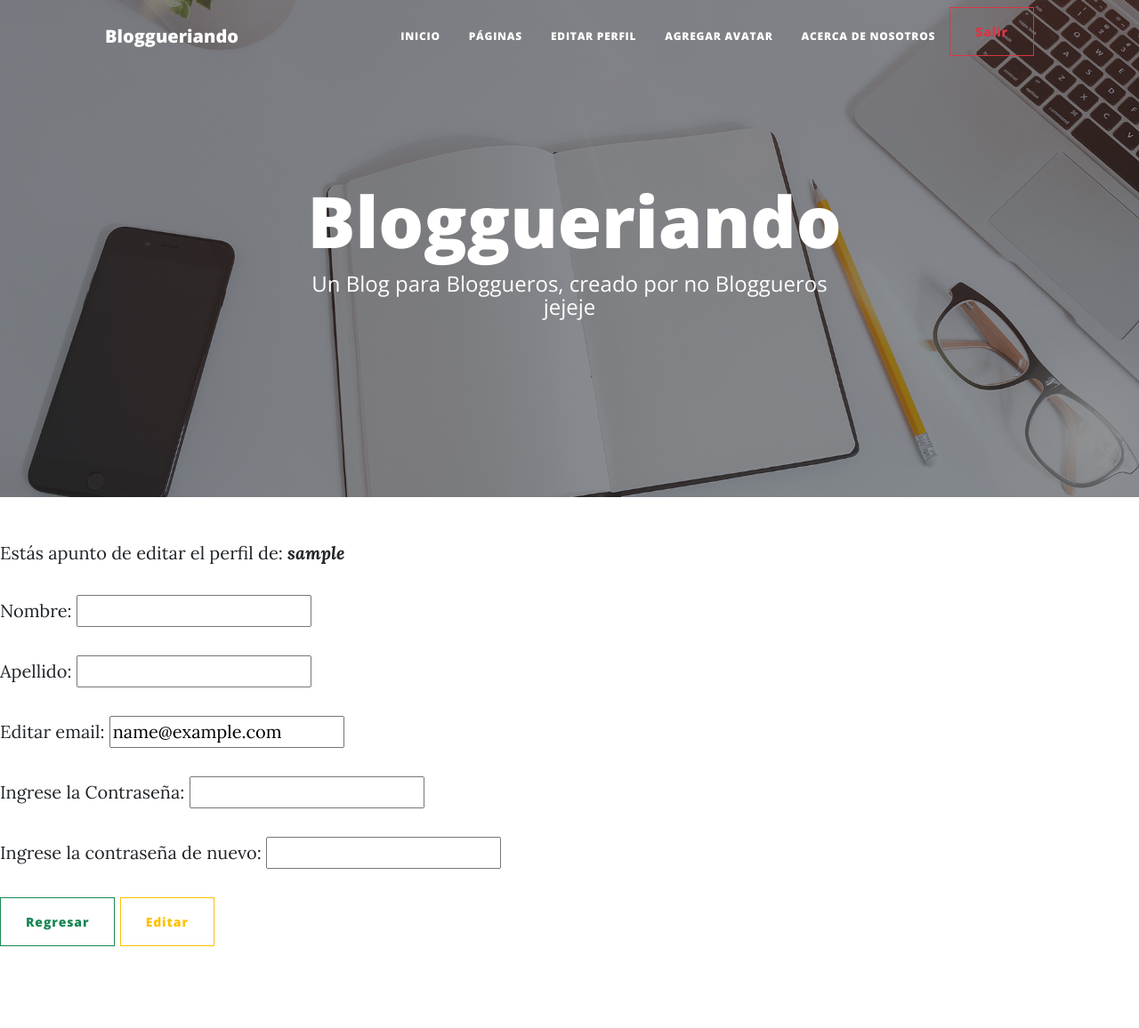
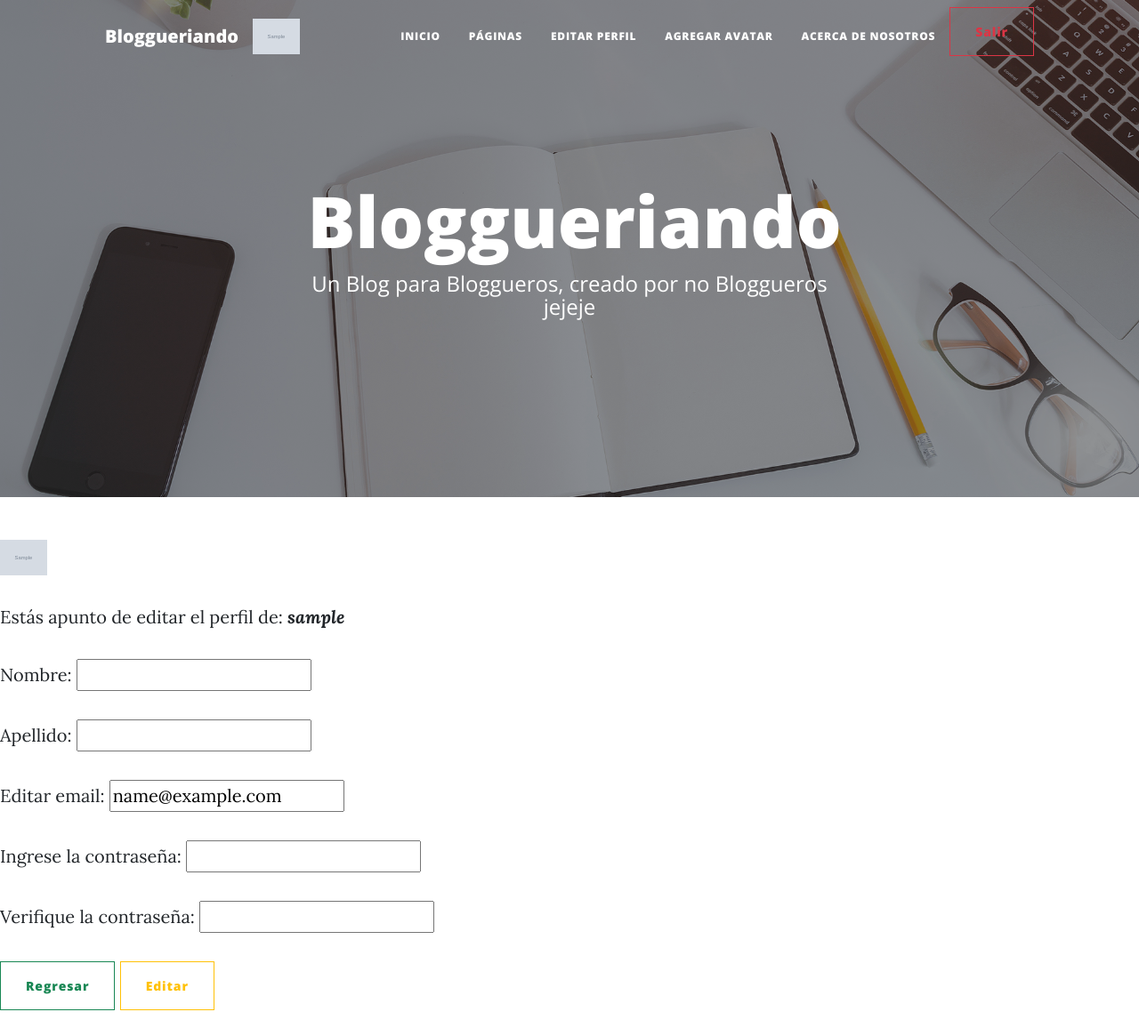
Before and after one commit to jrengifo28/BlogWebSite, a Django app: page /blog/editar-perfil/ in a window 1280 px wide. Shown: the whole page at 89% size. Before the commit the page ends 1064 px from the top, so only its background shows below. Run offline with Django 4.2, Linux system fonts and the light colour scheme; a user stored in the database is signed in; tables that the repository leaves empty hold one stand-in row (values such as "Sample post"); grey boxes marked "Sample" are stand-in pictures; some libraries are stand-ins or nearby versions.

Commit message:
Se modificó el form de avatar, el view de editar perfil e inicio y se cargaron las imagenes para los perfiles

```diff
--- a/EntregaFinal/blog/forms.py
+++ b/EntregaFinal/blog/forms.py
@@ -11,9 +11,9 @@
     last_name = forms.CharField(label="Apellido")
     email = forms.EmailField(label="Editar email")
     password1 = forms.CharField(
-        label="Ingrese la Contraseña", widget=forms.PasswordInput)
+        label="Ingrese la contraseña", widget=forms.PasswordInput)
     password2 = forms.CharField(
-        label="Ingrese la contraseña de nuevo", widget=forms.PasswordInput)
+        label="Verifique la contraseña", widget=forms.PasswordInput)
 
     class Meta:
         model = User
--- a/EntregaFinal/blog/templates/blog/editar_perfil.html
+++ b/EntregaFinal/blog/templates/blog/editar_perfil.html
@@ -1,11 +1,13 @@
 <head>
-    <title> Inicio</title>
+    <title> Editar Perfil </title>
 </head>
 {% extends "blog/navegacion.html" %}
 {% load static %}
 
 {% block contenido_nuevo %}
-
+{% if avatar %}
+<img height="40px" src="{{ avatar }}" />
+{% endif %}
 <p>Estás apunto de editar el perfil de: <strong><i>{{ user }}</i></strong></p>
 <form action="" method="POST">{% csrf_token %}
     {{ form.as_p }}
--- a/EntregaFinal/blog/templates/blog/inicio.html
+++ b/EntregaFinal/blog/templates/blog/inicio.html
@@ -7,7 +7,11 @@
 {% block contenido_nuevo %}
 
 {% if request.user.is_authenticated %}
+
 <marquee behavior="alternate">
+    {% if avatar %}
+    <img height="40px" src="{{ avatar }}" />
+    {% endif %}
     <p>Bienvenido de nuevo: <strong><i>{{ user.first_name }} {{user.last_name}}</i></strong></p>
 </marquee>
 {% endif %}
--- a/EntregaFinal/blog/views.py
+++ b/EntregaFinal/blog/views.py
@@ -21,7 +21,9 @@
 
 @login_required
 def mostrar_inicio(request):
-    return render(request, "blog/inicio.html")
+    avatar = Avatar.objects.filter(user=request.user).first()
+    contexto = {"avatar": avatar.imagen.url}
+    return render(request, "blog/inicio.html", contexto)
 
 
 @login_required
@@ -47,6 +49,7 @@
 
 @login_required
 def editar_perfil(request):
+    avatar = Avatar.objects.filter(user=request.user).first()
     user = request.user
     if request.method != "POST":
         form = UserEditionForm(initial={"email": user.email})
@@ -64,10 +67,12 @@
     contexto = {
         "user": user,
         "form": form,
+        "avatar": avatar.imagen.url
     }
     return render(request, "blog/editar_Perfil.html", contexto)
 
 
+@login_required
 def agregar_avatar(request):
     if request.method != "POST":
         form = AvatarForm()
```
Also changed, not shown: EntregaFinal/media/avatares/P_ZogrSrN.png (added), EntregaFinal/media/avatares/P_b2qQxsj.png (added), EntregaFinal/media/avatares/P_p3otAWQ.png (added).
